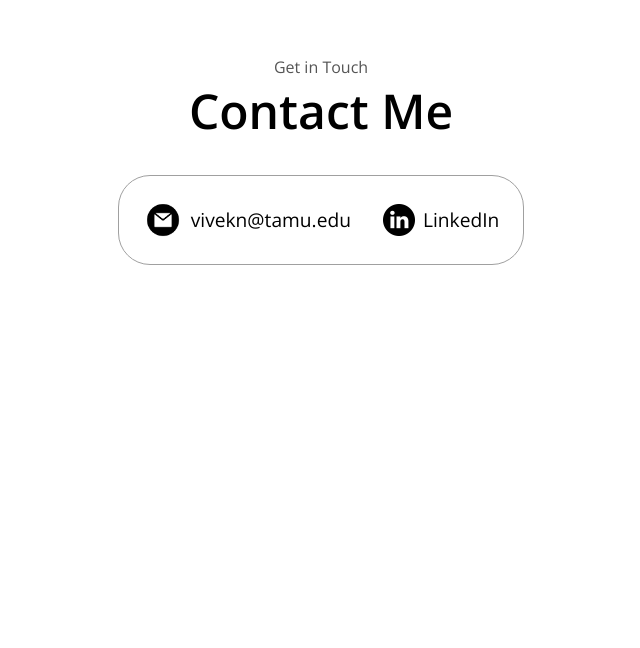
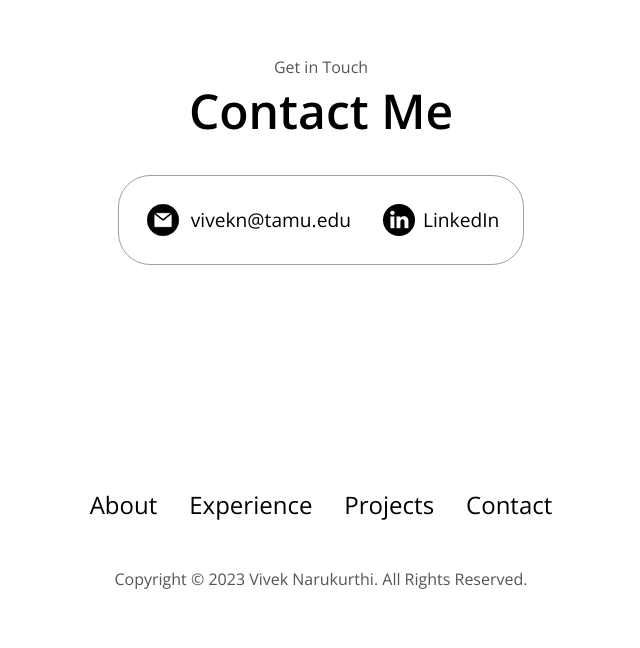
Before and after one commit to viveklol/Portfolio, a plain HTML site: page index.html in a window 1280 px wide. Shown: the part 3192-3840 px from the top of the page, without its empty margins (319-959 px from the left). Before the commit the page ends 3632 px from the top, so only its background shows below. Drawn offline with nearby package versions, Linux system fonts and the light colour scheme.

Commit message:
Footer added

```diff
--- a/index.html
+++ b/index.html
@@ -363,6 +363,19 @@
           </div>
         </div>
       </section>
+      <footer>
+        <nav>
+          <div class="nav-links-container">
+            <ul class="nav-links">
+              <li><a href="#about">About</a></li>
+              <li><a href="#experience">Experience</a></li>
+              <li><a href="#projects">Projects</a></li>
+              <li><a href="#contact">Contact</a></li>
+            </ul>
+          </div>
+        </nav>
+        <p>Copyright &#169; 2023 Vivek Narukurthi. All Rights Reserved.</p>
+      </footer>
     <script src="script.js"></script>
 </body>
 </html>
--- a/style.css
+++ b/style.css
@@ -416,3 +416,14 @@ article .icon {
 .email-icon {
     height: 2.5rem;
 }
+
+/* FOOTER SECTION */
+
+footer {
+    height: 26vh;
+    margin: 0 1rem;
+}
+
+footer p {
+    text-align: center;
+}
```
